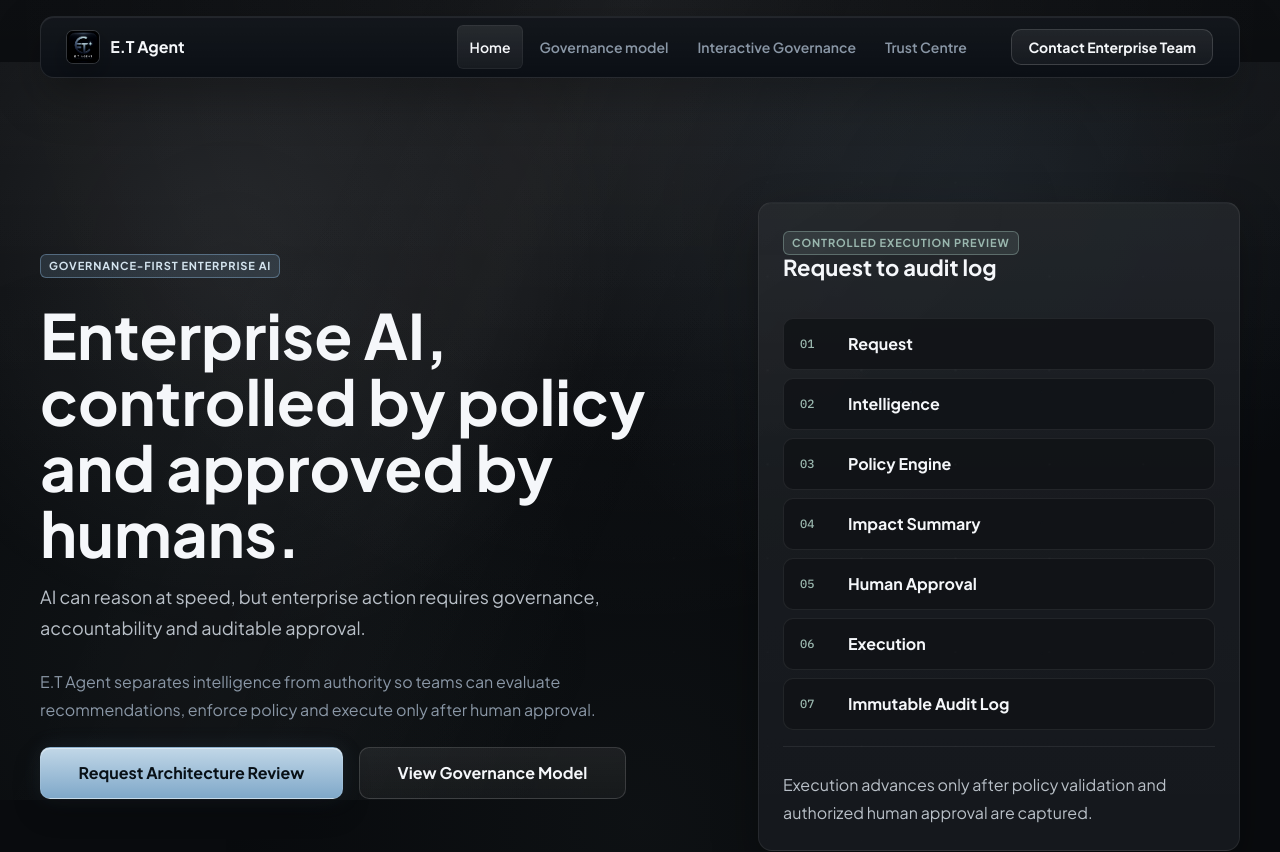
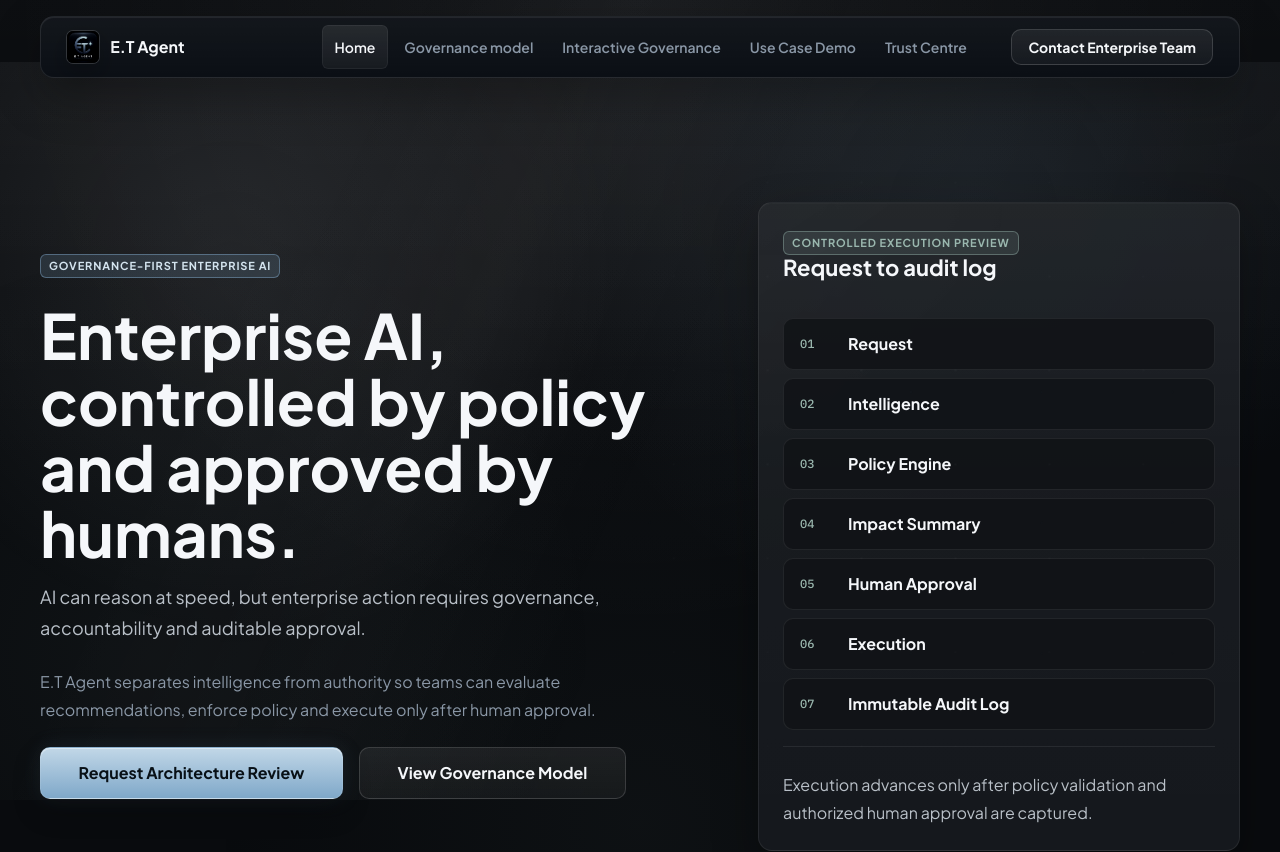
Before and after one commit to ermyg1/etagent-website, a React (Vite) app: page / in a window 1280 px wide. Shown: the top 852 px of the page. Built offline with nearby package versions, Linux system fonts and the light colour scheme.

Commit message:
feat: add use case demo navigation link

```diff
--- a/src/components/Navigation.tsx
+++ b/src/components/Navigation.tsx
@@ -8,6 +8,7 @@ const navItems = [
   { href: '/#home', label: 'Home' },
   { href: '/#governance-model', label: 'Governance model' },
   { href: '/governance-demo', label: 'Interactive Governance' },
+  { href: '/demo/delivery-exception-review', label: 'Use Case Demo' },
   { href: '/trust', label: 'Trust Centre' },
 ]
 
```
